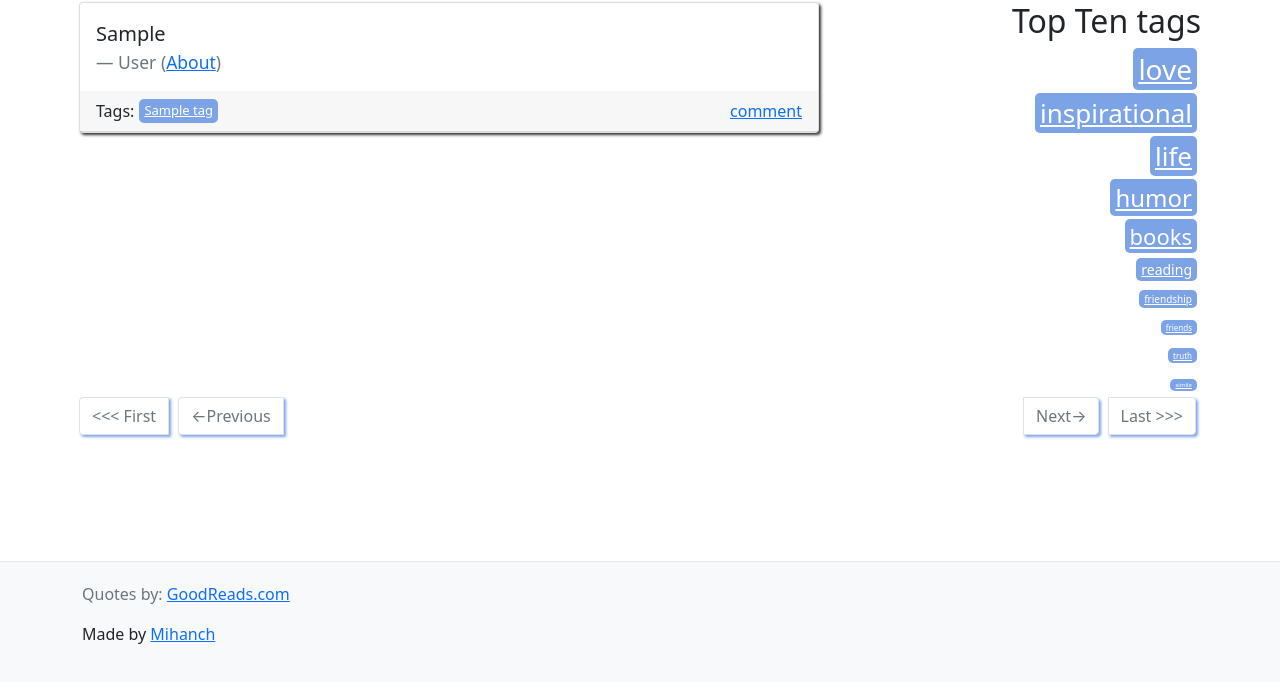
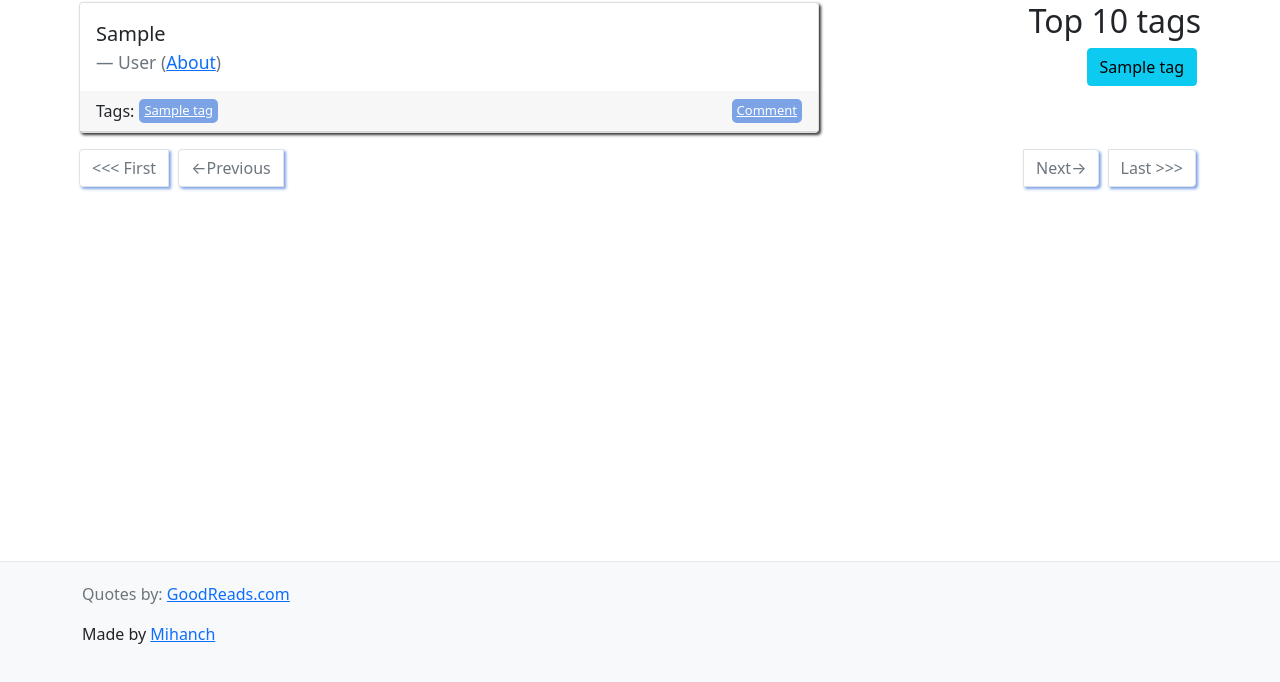
Before and after one commit to m1hanch/Django_Quotential, a Django app: page / in a window 1280 px wide. Shown: the part 118-800 px from the top of the page. Run offline with Django 5.2, Linux system fonts and the light colour scheme; tables that the repository leaves empty hold one stand-in row (values such as "Sample post").

Commit message:
comment_fix

```diff
--- a/hw10/quotes/templates/quotes/index.html
+++ b/hw10/quotes/templates/quotes/index.html
@@ -18,7 +18,9 @@
                 Tags: {% for tag in quote.tags.all %}
                 <a class="tag" style="margin-left: 5px" href="{%url 'quotes:tag_search' tag.name %}">{{tag.name}}</a>
                 {% endfor %}
-                <a style="margin-left: auto;" href="{%url 'quotes:quote_comments' quote.id%}">comment</a>
+                <a style="margin-left: auto;" type="button" class="tag"
+                        href="{%url 'quotes:quote_comments' quote.id%}">Comment
+                </a>
             </div>
         </div>
         {% endfor %}
@@ -27,47 +29,12 @@
     <!-- Top ten tags -->
     <div class="col-md-4 tags-box">
 
-        <h2>Top Ten tags</h2>
-
-        <span class="tag-item">
-            <a class="tag" style="font-size: 28px" href="/quotes/love/">love</a>
-            </span>
-
-        <span class="tag-item">
-            <a class="tag" style="font-size: 26px" href="/quotes/inspirational/">inspirational</a>
-            </span>
-
-        <span class="tag-item">
-            <a class="tag" style="font-size: 26px" href="/quotes/life/">life</a>
-            </span>
-
-        <span class="tag-item">
-            <a class="tag" style="font-size: 24px" href="/quotes/humor/">humor</a>
-            </span>
-
-        <span class="tag-item">
-            <a class="tag" style="font-size: 22px" href="/quotes/books/">books</a>
-            </span>
-
-        <span class="tag-item">
-            <a class="tag" style="font-size: 14px" href="/quotes/reading/">reading</a>
-            </span>
-
-        <span class="tag-item">
-            <a class="tag" style="font-size: 10px" href="/quotes/friendship/">friendship</a>
-            </span>
-
-        <span class="tag-item">
-            <a class="tag" style="font-size: 8px" href="/quotes/friends/">friends</a>
-            </span>
-
-        <span class="tag-item">
-            <a class="tag" style="font-size: 8px" href="/quotes/truth/">truth</a>
-            </span>
-
-        <span class="tag-item">
-            <a class="tag" style="font-size: 6px" href="/quotes/simile/">simile</a>
-            </span>
+        <h2>Top 10 tags</h2>
+        {% for tag in top_tags %}
+        <span class="tag-item" style="font-size: 20px">
+            <a class="btn btn-info" href="{% url 'quotes:tag_search' tag.name %}">{{ tag.name }}</a>
+        </span>
+        {% endfor %}
 
 
     </div>
--- a/hw10/quotes/templates/quotes/quote_comments.html
+++ b/hw10/quotes/templates/quotes/quote_comments.html
@@ -13,7 +13,7 @@
         <!--TODO delete styles-->
         <div class="card-header" style="display: flex; justify-content: flex-start;">
             Tags: {% for tag in quote.tags.all %}
-            <a style="margin-left: 5px;" href="{%url 'quotes:tag_search' tag.name %}">{{tag.name}}</a>
+            <a class="tag" style="margin-left: 5px;" href="{%url 'quotes:tag_search' tag.name %}">{{tag.name}}</a>
             {% endfor %}
         </div>
         <form action="{% url 'quotes:add_comment' quote.id %}" method="post">
--- a/hw10/quotes/urls.py
+++ b/hw10/quotes/urls.py
@@ -11,6 +11,6 @@ urlpatterns = [
     path('<int:page>', views.index, name='index_paginate'),
     path('quotes/<int:author_id>/', views.author_detail, name='author_detail'),
     path('quotes/<str:tag>/', views.tag_search, name='tag_search'),
-    path('<int:quote_id>/', views.quote_comments, name='quote_comments'),
+    path('quote/<int:quote_id>/', views.quote_comments, name='quote_comments'),
     path('comments/<int:quote_id>/', views.add_comment, name='add_comment'),
 ]
--- a/hw10/quotes/views.py
+++ b/hw10/quotes/views.py
@@ -1,4 +1,5 @@
 from django.contrib.auth.decorators import login_required
+from django.db.models import Count
 from django.shortcuts import render, redirect, get_object_or_404
 from .utils import conn, Authors, Quotes
 from django.core.paginator import Paginator
@@ -6,6 +7,10 @@ from .forms import AuthorForm, TagForm, QuoteForm, CommentForm
 from .models import Author, Tag, Quote, Comment
 from django.contrib.auth.models import User
 
+
+def get_top_ten_tags():
+    # Assuming a 'Tag' model exists with a 'quote_set' reverse relationship from a 'Quote' model
+    return Tag.objects.annotate(num_quotes=Count('quote')).order_by('-num_quotes')[:10]
 
 def index(request, page=1):
     """
@@ -20,8 +25,9 @@ def index(request, page=1):
     quotes = Quote.objects.all().order_by('id')  # noqa
     paginator = Paginator(quotes, 10)
     quotes_on_page = paginator.page(page)
+    top_tags = get_top_ten_tags()
     return render(request, template_name='quotes/index.html',
-                  context={'quotes': quotes_on_page})
+                  context={'quotes': quotes_on_page, 'top_tags': top_tags})
 
 
 @login_required
@@ -128,8 +134,8 @@ def add_comment(request, quote_id):
     :param quote_id: Find the quote that is being commented on
     :return: A rendered template
     """
-    quote = Quote.objects.filter(pk=quote_id).first() # noqa
-    comments = Comment.objects.filter(quote=quote) # noqa
+    quote = Quote.objects.filter(pk=quote_id).first()  # noqa
+    comments = Comment.objects.filter(quote=quote)  # noqa
     if request.method == 'POST':
         form = CommentForm(request.POST)
         if form.is_valid():
```
